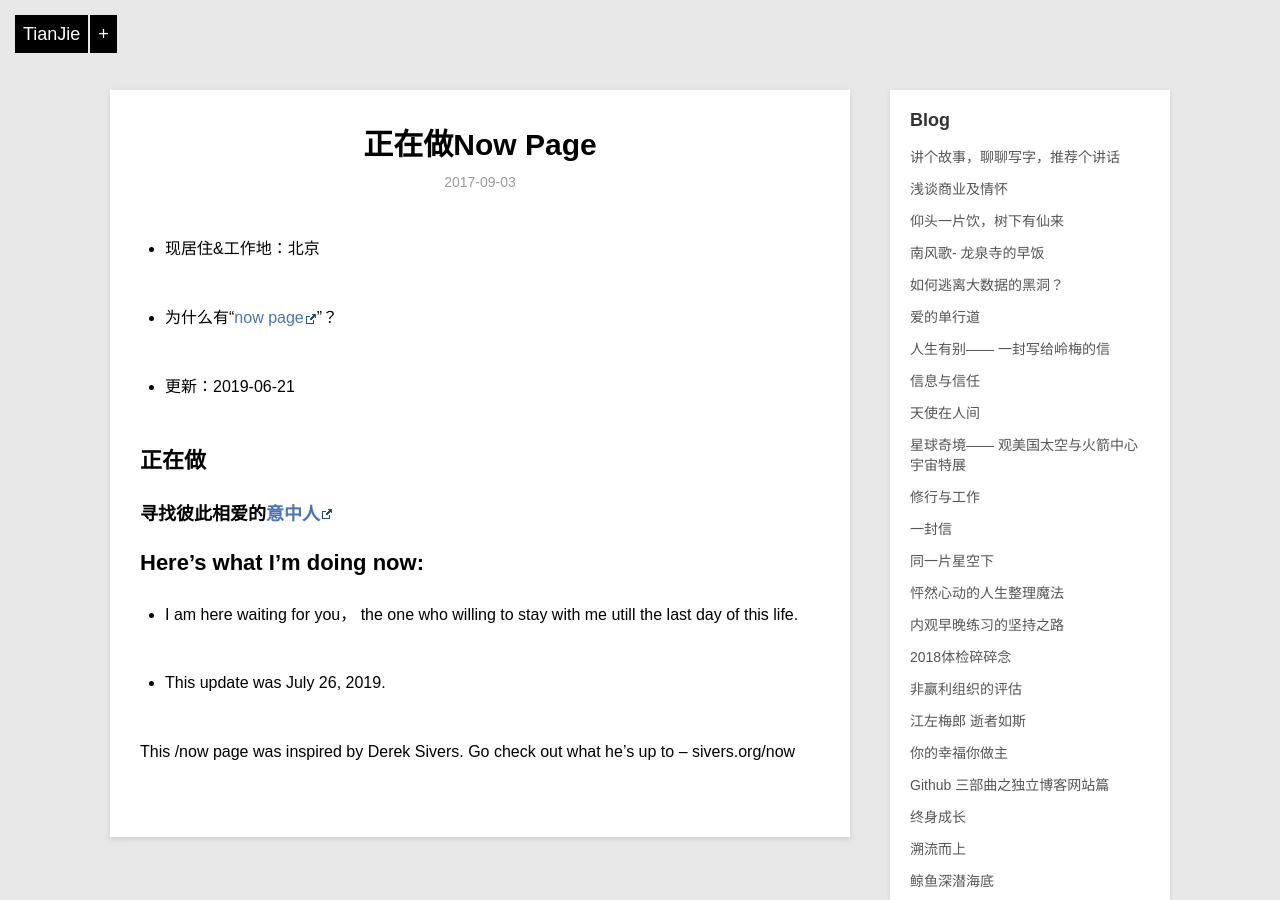
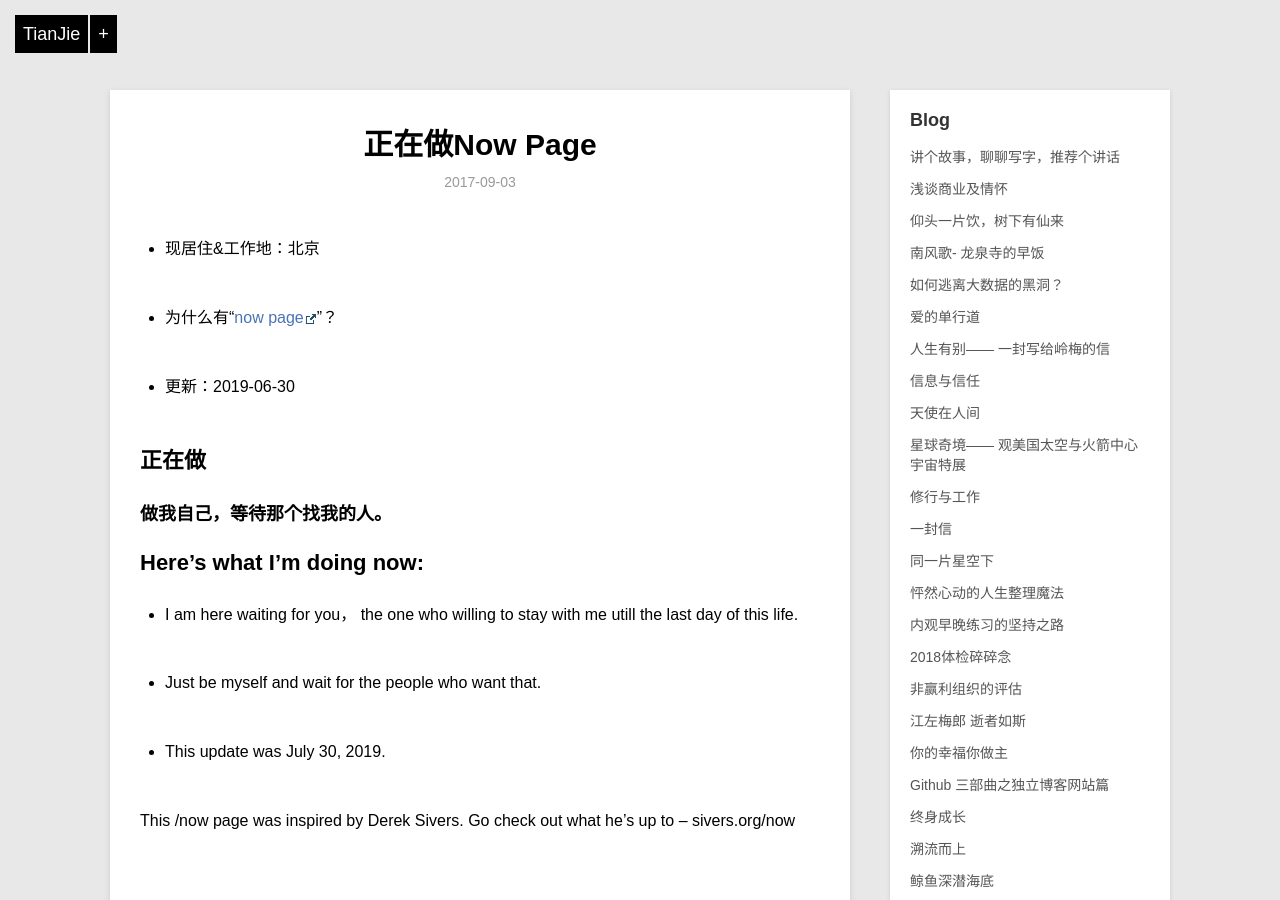
Before and after one commit to violettianjie/violettianjie.github.io, a Jekyll site: the page built from _posts/blog/2017-09-03-now.md, in a window 1280 px wide and 900 px high. Built offline with Jekyll 4.4.1, drawn with Linux system fonts in a browser that asks for light colours; comment, search, counter and statistics services are not loaded.

Commit message:
Update 2017-09-03-now.md

```diff
--- a/_posts/blog/2017-09-03-now.md
+++ b/_posts/blog/2017-09-03-now.md
@@ -8,13 +8,11 @@ category: blog
 
 - 为什么有“[now page](http://nownownow.com/about)”？
 
-- 更新：2019-06-21
+- 更新：2019-06-30
 
 ## 正在做
 
-### 寻找彼此相爱的[意中人](https://github.com/violettianjie/ForFamily/blob/master/idealmate.md)
-
-
+### 做我自己，等待那个找我的人。
 
 
 
@@ -24,8 +22,9 @@ category: blog
 
 - I am here waiting for you， the one who willing to stay with me utill the last day of this life.
 
+- Just be myself and wait for the people who want that.
 
-- This update was July 26, 2019.
+- This update was July 30, 2019.
 
 This /now page was inspired by Derek Sivers. Go check out what he’s up to – sivers.org/now
 
```
